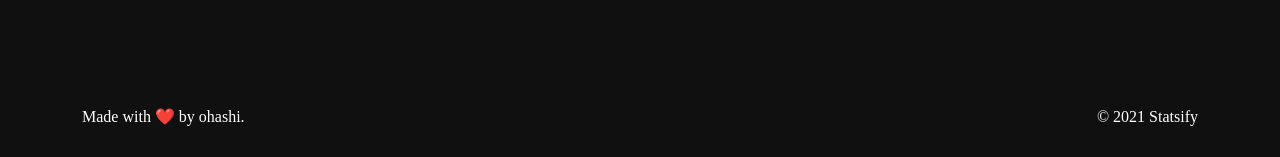
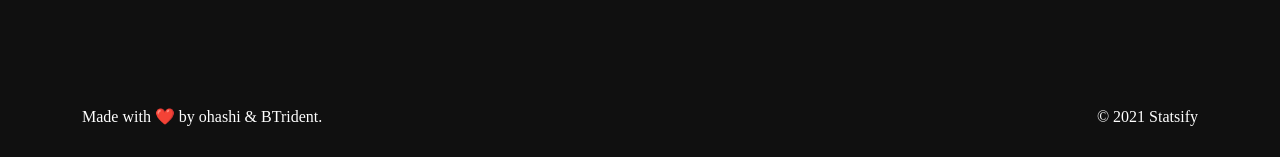
Before and after one commit to jckli/retrievify, a Flask app: page / in a window 1280 px wide. Shown: the part 643-800 px from the top of the page. Run offline with Flask 2, Linux system fonts and the light colour scheme; parts of the project's set-up code (start-up, migrations or seed data) failed here and were passed over; some web fonts are replaced.

Commit message:
Added credit to index page

```diff
--- a/Statsify/Statsify/templates/index.html
+++ b/Statsify/Statsify/templates/index.html
@@ -25,7 +25,7 @@
             <div id="footer">
                 <div class="container">
                     <div class="first">
-                        Made with ❤️ by ohashi.
+                        Made with ❤️ by ohashi & BTrident.
                     </div>
                     <div class="second">
                         © 2021 Statsify
```
